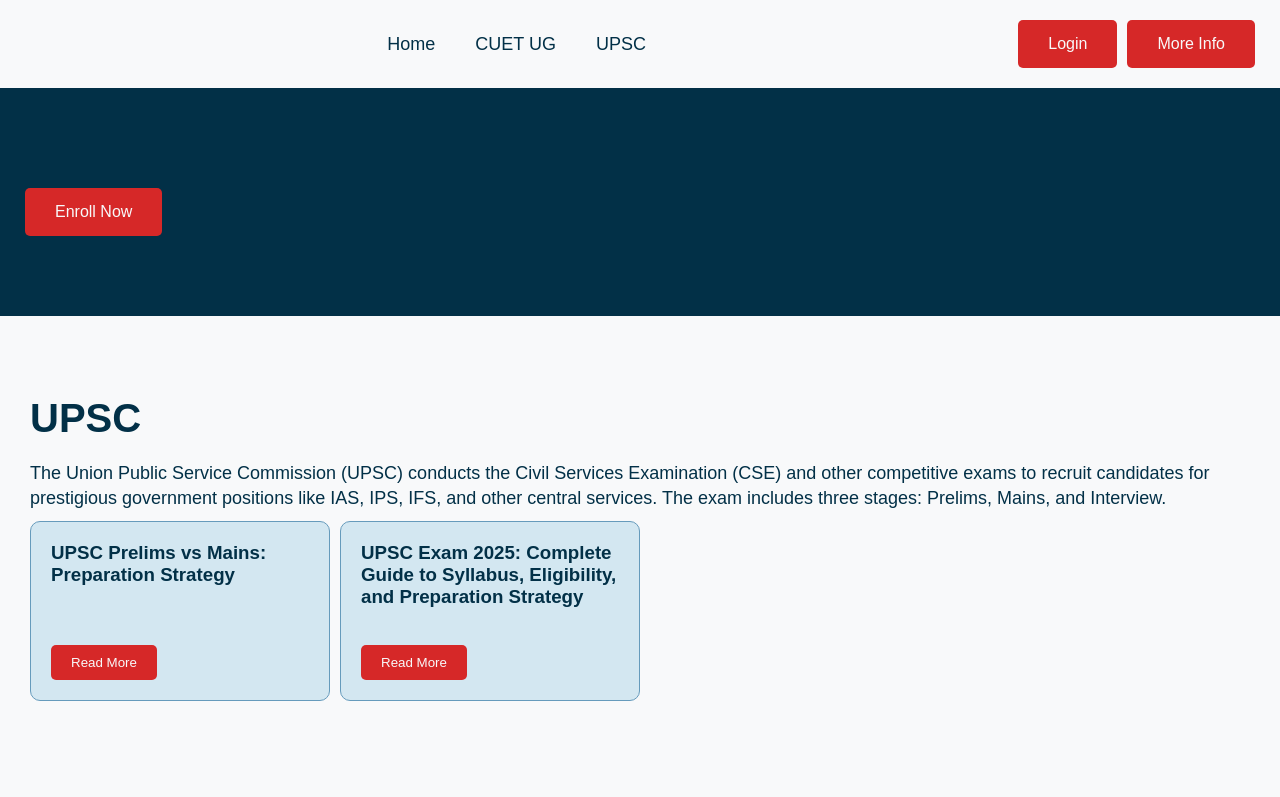
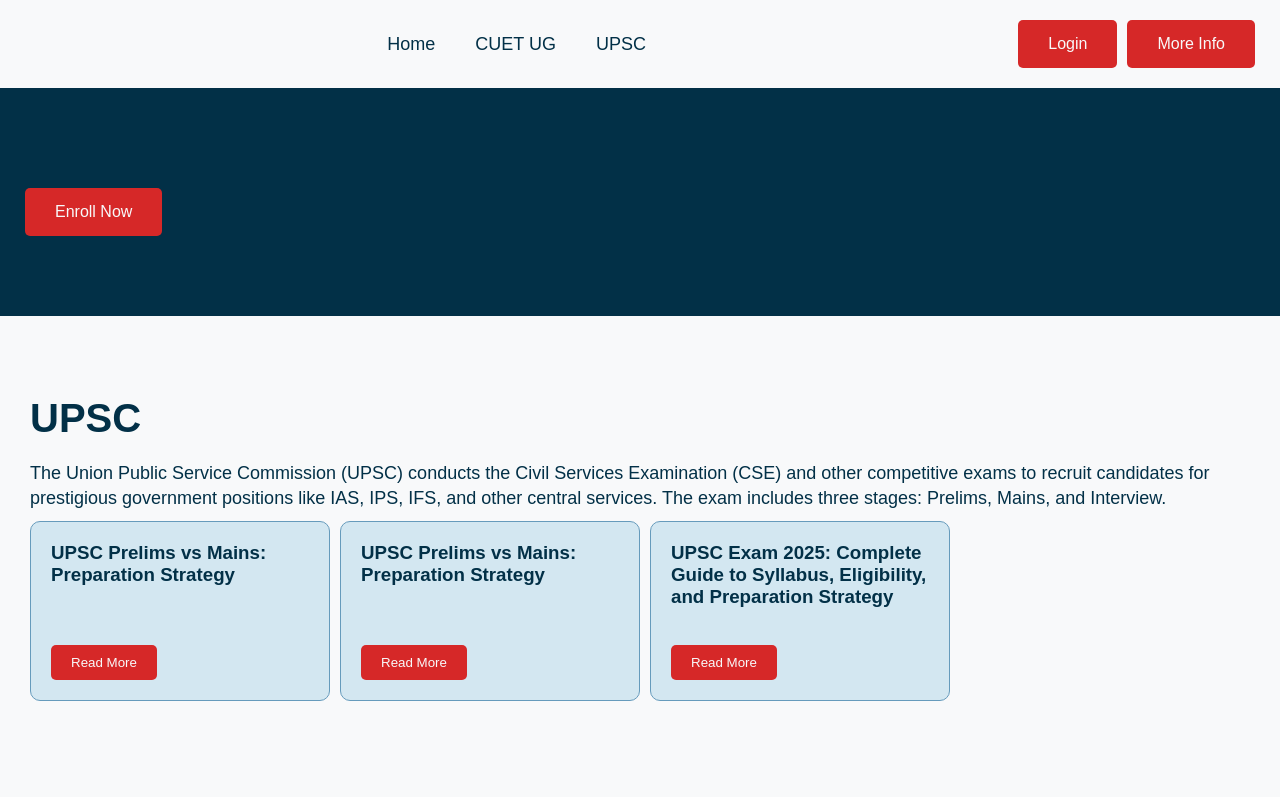
Before and after one commit to visalnaqvi/content-automation, a Next.js app: page / in a window 1280 px wide. Shown: the top 797 px of the page. Built offline with nearby package versions, Linux system fonts and the light colour scheme; no server answers.

Commit message:
Update blog and category files

```diff
--- a/data/blogs/2025/data.json
+++ b/data/blogs/2025/data.json
@@ -1,4 +1,16 @@
 [
+  {
+    "date": "2025-02-23T10:05:38.982Z",
+    "year": "2025",
+    "category": "upsc",
+    "id": 6,
+    "url": "blogs/upsc/2025/UPSC-Prelims-vs-Mains-Preparation-Strateg",
+    "title": "UPSC Prelims vs Mains: Preparation Strategy",
+    "description": "Understand the key differences between UPSC Prelims and Mains, their syllabus, exam pattern, and best preparation strategies. Get expert tips to crack the UPSC Civil Services Examination successfully!",
+    "img": "image",
+    "slug": "UPSC-Prelims-vs-Mains-Preparation-Strateg",
+    "month": "February"
+  },
   {
     "date": "2025-02-22T12:39:11.370Z",
     "year": "2025",
--- a/data/category/data.json
+++ b/data/category/data.json
@@ -19,6 +19,18 @@
     "description": "The Union Public Service Commission (UPSC) conducts the Civil Services Examination (CSE) and other competitive exams to recruit candidates for prestigious government positions like IAS, IPS, IFS, and other central services. The exam includes three stages: Prelims, Mains, and Interview.",
     "key": "upsc",
     "blogs": [
+      {
+        "date": "2025-02-23T10:05:38.982Z",
+        "year": "2025",
+        "category": "upsc",
+        "id": 6,
+        "url": "blogs/upsc/2025/UPSC-Prelims-vs-Mains-Preparation-Strateg",
+        "title": "UPSC Prelims vs Mains: Preparation Strategy",
+        "description": "Understand the key differences between UPSC Prelims and Mains, their syllabus, exam pattern, and best preparation strategies. Get expert tips to crack the UPSC Civil Services Examination successfully!",
+        "img": "image",
+        "slug": "UPSC-Prelims-vs-Mains-Preparation-Strateg",
+        "month": "February"
+      },
       {
         "date": "2025-02-22T12:39:11.370Z",
         "year": "2025",
```
Also changed, not shown: blogs/upsc/2025/UPSC-Prelims-vs-Mains-Preparation-Strateg.tsx (added, +49 -0 lines).
